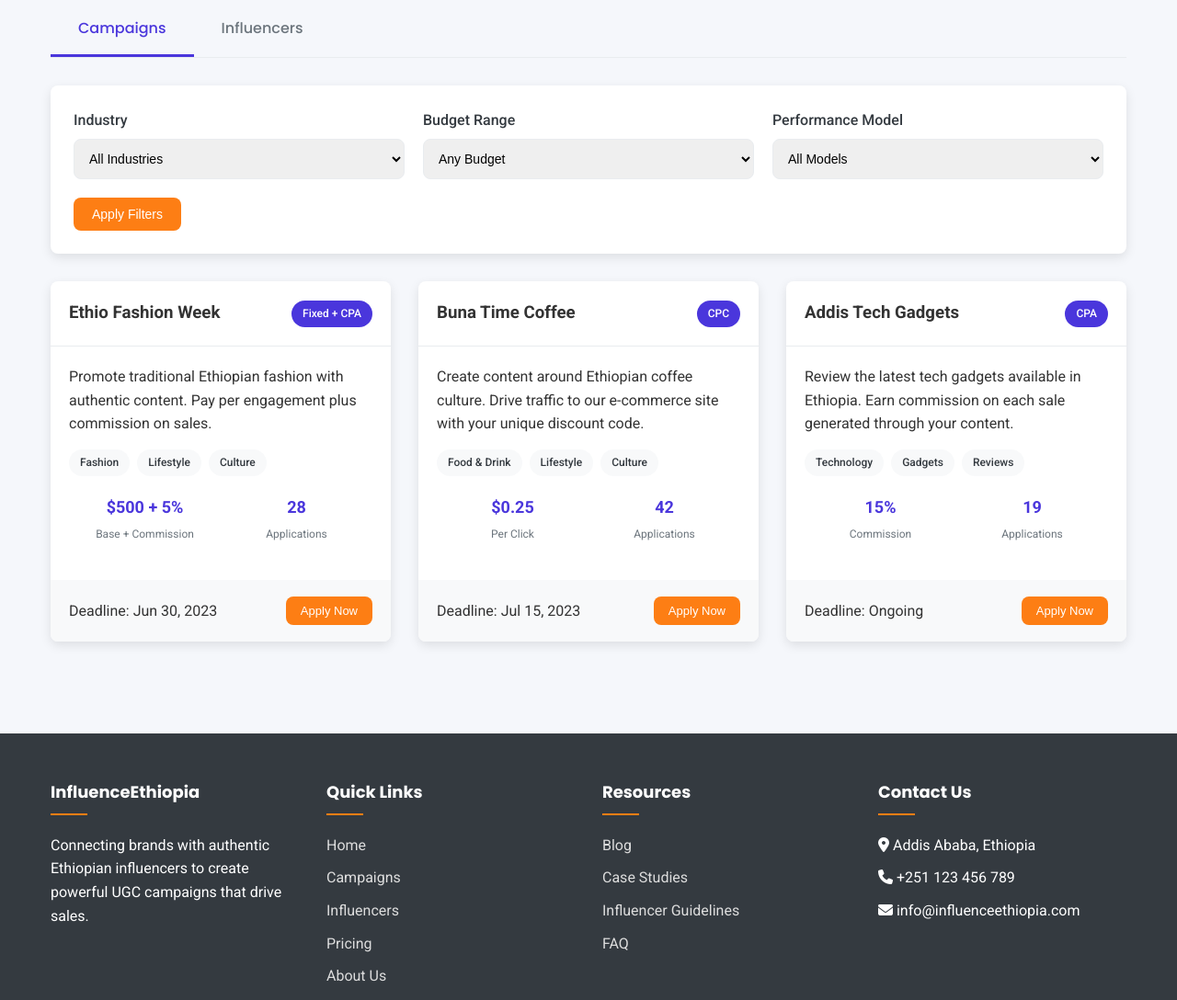
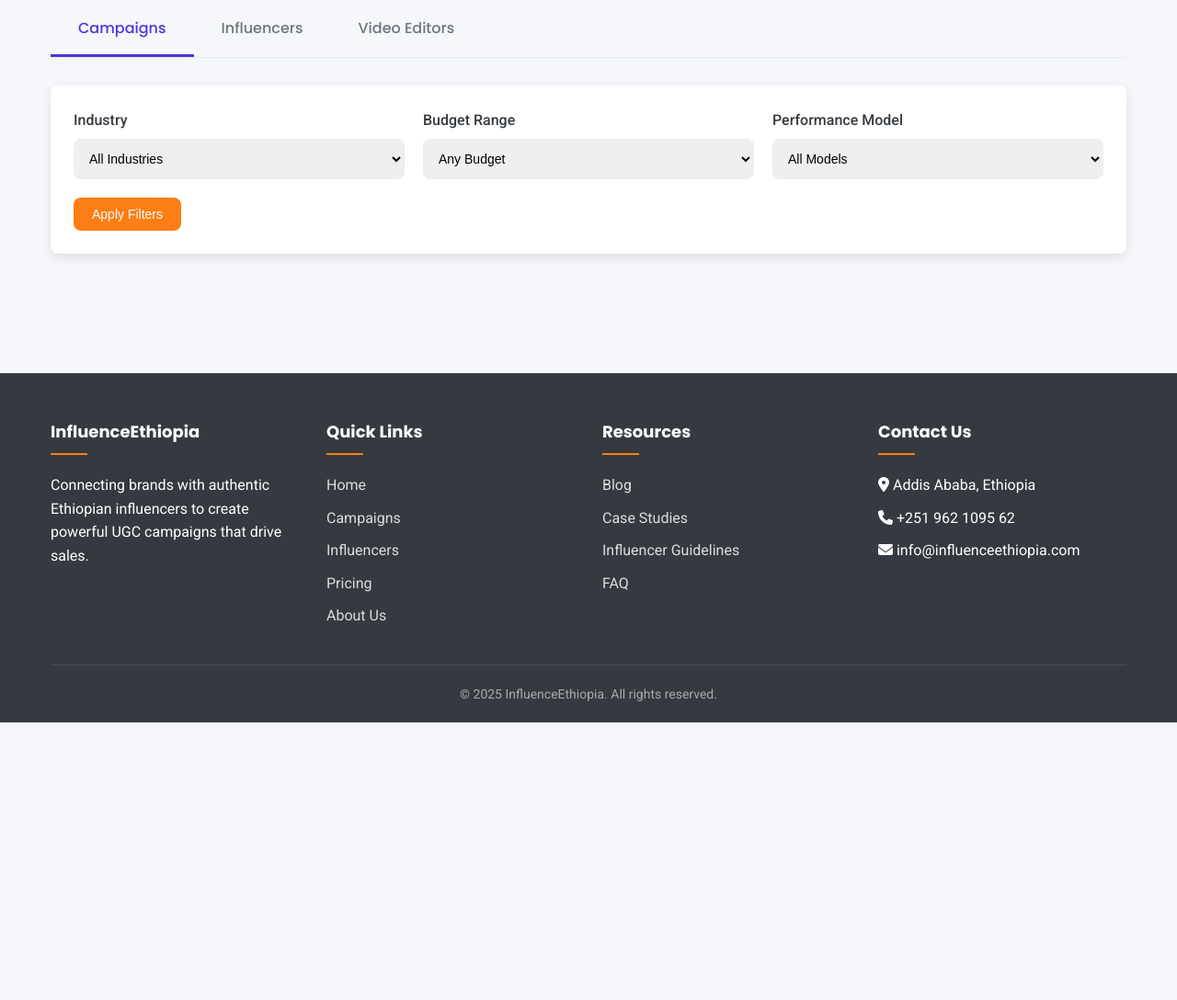
Before and after one commit to habtamu-tamere/flow3, a website: page public/index.html in a window 1280 px wide. Shown: the part 629-1717 px from the top of the page at 92% size. After the commit the page ends 1415 px from the top, so only its background shows below. Drawn offline with Linux system fonts and the light colour scheme.

Commit message:
Update index.html

```diff
--- a/public/index.html
+++ b/public/index.html
@@ -7,10 +7,8 @@
     <link href="https://fonts.googleapis.com/css2?family=Roboto:wght@300;400;500;700&family=Poppins:wght@400;500;600;700&display=swap" rel="stylesheet">
     <link rel="stylesheet" href="https://cdnjs.cloudflare.com/ajax/libs/font-awesome/6.4.0/css/all.min.css">
     <link rel="stylesheet" href="style.css">
-    <link rel="stylesheet" href="/style.css">
 </head>
 <body>
-    <!-- Header -->
     <header>
         <div class="container">
             <div class="header-content">
@@ -35,30 +33,25 @@
         </div>
     </header>
 
-<!-- Hero Section -->
     <section class="hero">
         <div class="container">
             <h1>Drive Sales with Authentic Ethiopian Influencers</h1>
             <p>Connect with top content creators in Ethiopia for user-generated content campaigns that deliver real results.</p>
-        <button class="btn btn-primary"><i class="fas fa-rocket"></i> Launch Your Campaign</button>
+            <button class="btn btn-primary" id="launchCampaignBtn"><i class="fas fa-rocket"></i> Launch Your Campaign</button>
         </div>
     </section>
 
-<!-- Main Content -->
     <section class="main-content">
         <div class="container">
             <div class="section-title">
                 <h2>Influencer Marketing Platform</h2>
                 <p>Discover campaigns and influencers tailored for the Ethiopian market</p>
             </div>
-
-        <!-- Tabs -->
             <div class="tabs">
                 <div class="tab active" onclick="switchTab('campaigns')">Campaigns</div>
                 <div class="tab" onclick="switchTab('influencers')">Influencers</div>
+                <div class="tab" onclick="switchTab('influencers')">Video Editors</div>
             </div>
-
-        <!-- Campaigns Tab -->
             <div id="campaigns-tab" class="tab-content active">
                 <div class="filters">
                     <div class="filter-row">
@@ -77,10 +70,10 @@
                             <label for="budget">Budget Range</label>
                             <select id="budget">
                                 <option value="">Any Budget</option>
-                            <option value="micro">Micro (under $100)</option>
-                            <option value="small">Small ($100-$500)</option>
-                            <option value="medium">Medium ($500-$2,000)</option>
-                            <option value="large">Large ($2,000+)</option>
+                                <option value="micro">Micro (under 15,000)</option>
+                                <option value="small">Small (15,000-100,000)</option>
+                                <option value="medium">Medium (100,000-300,000)</option>
+                                <option value="large">Large (300,000+)</option>
                             </select>
                         </div>
                         <div class="filter-group">
@@ -94,102 +87,10 @@
                             </select>
                         </div>
                     </div>
-                <button class="btn btn-primary">Apply Filters</button>
+                    <button class="btn btn-primary" id="applyFiltersBtn">Apply Filters</button>
                 </div>
-
-            <div class="card-grid">
-                <!-- Campaign 1 -->
-                <div class="card campaign-card">
-                    <div class="card-header">
-                        <h3>Ethio Fashion Week</h3>
-                        <span class="campaign-badge">Fixed + CPA</span>
+                <div class="card-grid"></div>
             </div>
-                    <div class="card-body">
-                        <p>Promote traditional Ethiopian fashion with authentic content. Pay per engagement plus commission on sales.</p>
-                        <div class="niche-tags">
-                            <span class="niche-tag">Fashion</span>
-                            <span class="niche-tag">Lifestyle</span>
-                            <span class="niche-tag">Culture</span>
-                        </div>
-                        <div class="stats">
-                            <div class="stat">
-                                <span class="stat-value">$500 + 5%</span>
-                                <span class="stat-label">Base + Commission</span>
-                            </div>
-                            <div class="stat">
-                                <span class="stat-value">28</span>
-                                <span class="stat-label">Applications</span>
-                            </div>
-                        </div>
-                    </div>
-                    <div class="card-footer">
-                        <span>Deadline: Jun 30, 2023</span>
-                        <button class="btn btn-primary btn-sm">Apply Now</button>
-                    </div>
-                </div>
-
-                <!-- Campaign 2 -->
-                <div class="card campaign-card">
-                    <div class="card-header">
-                        <h3>Buna Time Coffee</h3>
-                        <span class="campaign-badge">CPC</span>
-                    </div>
-                    <div class="card-body">
-                        <p>Create content around Ethiopian coffee culture. Drive traffic to our e-commerce site with your unique discount code.</p>
-                        <div class="niche-tags">
-                            <span class="niche-tag">Food & Drink</span>
-                            <span class="niche-tag">Lifestyle</span>
-                            <span class="niche-tag">Culture</span>
-                        </div>
-                        <div class="stats">
-                            <div class="stat">
-                                <span class="stat-value">$0.25</span>
-                                <span class="stat-label">Per Click</span>
-                            </div>
-                            <div class="stat">
-                                <span class="stat-value">42</span>
-                                <span class="stat-label">Applications</span>
-                            </div>
-                        </div>
-                    </div>
-                    <div class="card-footer">
-                        <span>Deadline: Jul 15, 2023</span>
-                        <button class="btn btn-primary btn-sm">Apply Now</button>
-                    </div>
-                </div>
-
-                <!-- Campaign 3 -->
-                <div class="card campaign-card">
-                    <div class="card-header">
-                        <h3>Addis Tech Gadgets</h3>
-                        <span class="campaign-badge">CPA</span>
-                    </div>
-                    <div class="card-body">
-                        <p>Review the latest tech gadgets available in Ethiopia. Earn commission on each sale generated through your content.</p>
-                        <div class="niche-tags">
-                            <span class="niche-tag">Technology</span>
-                            <span class="niche-tag">Gadgets</span>
-                            <span class="niche-tag">Reviews</span>
-                        </div>
-                        <div class="stats">
-                            <div class="stat">
-                                <span class="stat-value">15%</span>
-                                <span class="stat-label">Commission</span>
-                            </div>
-                            <div class="stat">
-                                <span class="stat-value">19</span>
-                                <span class="stat-label">Applications</span>
-                            </div>
-                        </div>
-                    </div>
-                    <div class="card-footer">
-                        <span>Deadline: Ongoing</span>
-                        <button class="btn btn-primary btn-sm">Apply Now</button>
-                    </div>
-                </div>
-            </div>
-        </div>
-
         <!-- Influencers Tab -->
         <div id="influencers-tab" class="tab-content">
             <div class="filters">
@@ -219,10 +120,10 @@
                         <label for="rate">Rate Range</label>
                         <select id="rate">
                             <option value="">Any Rate</option>
-                            <option value="low">$50 - $200</option>
-                            <option value="medium">$200 - $500</option>
-                            <option value="high">$500 - $1,000</option>
-                            <option value="premium">$1,000+</option>
+                            <option value="low">8000 - 30,000</option>
+                            <option value="medium">30,000 - 100,000</option>
+                            <option value="high">100,000 - 150,000</option>
+                            <option value="premium">150,000+</option>
                         </select>
                     </div>
                 </div>
@@ -252,7 +153,7 @@
                                 <span class="stat-label">Engagement</span>
                             </div>
                             <div class="stat">
-                                <span class="stat-value">$300</span>
+                                <span class="stat-value">50,000</span>
                                 <span class="stat-label">Rate/Post</span>
                             </div>
                         </div>
@@ -290,7 +191,7 @@
                                 <span class="stat-label">Engagement</span>
                             </div>
                             <div class="stat">
-                                <span class="stat-value">$250</span>
+                                <span class="stat-value">40,000</span>
                                 <span class="stat-label">Rate/Post</span>
                             </div>
                         </div>
@@ -328,7 +229,7 @@
                                 <span class="stat-label">Engagement</span>
                             </div>
                             <div class="stat">
-                                <span class="stat-value">$450</span>
+                                <span class="stat-value">80,000</span>
                                 <span class="stat-label">Rate/Post</span>
                             </div>
                         </div>
@@ -348,7 +249,6 @@
         </div>
     </section>
 
-<!-- Auth Modals -->
     <div class="modal" id="loginModal">
         <div class="modal-content">
             <span class="close-modal">&times;</span>
@@ -362,7 +262,7 @@
                     <label for="login-password">Password</label>
                     <input type="password" id="login-password" placeholder="Enter your password">
                 </div>
-            <button class="btn btn-primary">Login</button>
+                <button class="btn btn-primary" id="loginSubmitBtn">Login</button>
                 <p>Don't have an account? <a href="#" id="switchToRegister">Register</a></p>
             </div>
         </div>
@@ -392,7 +292,7 @@
                         <option value="influencer">Influencer/Creator</option>
                     </select>
                 </div>
-            <button class="btn btn-primary">Create Account</button>
+                <button class="btn btn-primary" id="registerSubmitBtn">Create Account</button>
                 <p>Already have an account? <a href="#" id="switchToLogin">Login</a></p>
             </div>
         </div>
@@ -429,7 +329,7 @@
                 <h3>Contact Us</h3>
                 <ul>
                     <li><i class="fas fa-map-marker-alt"></i> Addis Ababa, Ethiopia</li>
-                    <li><i class="fas fa-phone"></i> +251 123 456 789</li>
+                    <li><i class="fas fa-phone"></i> +251 962 1095 62</li>
                     <li><i class="fas fa-envelope"></i> info@influenceethiopia.com</li>
                 </ul>
             </div>
@@ -439,7 +339,7 @@
         </div>
     </div>
 </footer>
-<script src="/scripts.js"></script>
+
     <script src="scripts.js"></script>
 </body>
 </html>
```
Lines whose indentation alone changed are shown as unchanged.
